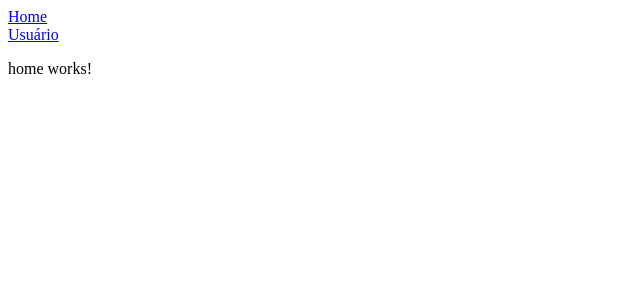
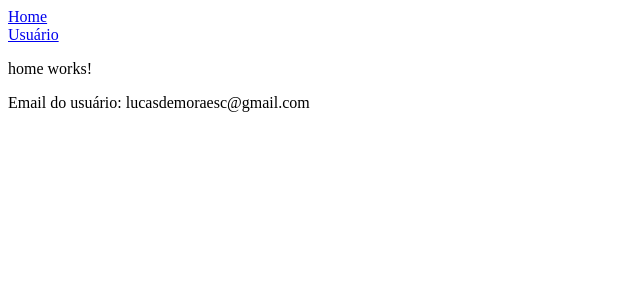
Before and after one commit to lucasdemoraesc/angular-udemy, an Angular app in the folder angular-project/: page /#/home in a window 1280 px wide. Shown: the top 300 px of the page, without its empty margins (0-640 px from the left). Built offline with nearby package versions, Linux system fonts and the light colour scheme.

Commit message:
Serviço de usuários

```diff
--- a/angular-project/src/app/home/home.component.html
+++ b/angular-project/src/app/home/home.component.html
@@ -1 +1,2 @@
 <p>home works!</p>
+<p>Email do usuário: {{ usuario.email }}</p>
--- a/angular-project/src/app/home/home.component.ts
+++ b/angular-project/src/app/home/home.component.ts
@@ -1,4 +1,6 @@
 import { Component, OnInit } from '@angular/core';
+import { UsuarioService } from '../usuario.service';
+import { Usuario } from '../usuario';
 
 @Component({
   selector: 'app-home',
@@ -7,9 +9,11 @@ import { Component, OnInit } from '@angular/core';
 })
 export class HomeComponent implements OnInit {
 
-  constructor() { }
+  public usuario: Usuario;
+  constructor(private usuarioService: UsuarioService) { }
 
   ngOnInit(): void {
+    this.usuario = this.usuarioService.getUsuario();
   }
 
 }
--- /dev/null
+++ b/angular-project/src/app/usuario.service.ts
@@ -0,0 +1,19 @@
+import { Injectable } from '@angular/core';
+import { Usuario } from './usuario';
+
+@Injectable({
+  providedIn: 'root'
+})
+export class UsuarioService {
+
+  constructor() { }
+
+  public getUsuario(): Usuario {
+
+    let usuario = new Usuario();
+    usuario.nome = "Lucas";
+    usuario.email = "lucasdemoraesc@gmail.com";
+
+    return usuario
+  }
+}
--- /dev/null
+++ b/angular-project/src/app/usuario.ts
@@ -0,0 +1,10 @@
+export class Usuario {
+
+	public nome: string;
+	public email: string;
+
+	constructor() {
+		this.nome = "";
+		this.email = "";
+	}
+}
--- a/angular-project/src/app/usuario/usuario.component.html
+++ b/angular-project/src/app/usuario/usuario.component.html
@@ -1 +1,2 @@
 <p>usuario works!</p>
+<p>Nome do usuário: {{usuario.nome}}</p>
--- a/angular-project/src/app/usuario/usuario.component.ts
+++ b/angular-project/src/app/usuario/usuario.component.ts
@@ -1,4 +1,6 @@
 import { Component, OnInit } from '@angular/core';
+import { Usuario } from '../usuario';
+import { UsuarioService } from '../usuario.service';
 
 @Component({
   selector: 'app-usuario',
@@ -7,9 +9,12 @@ import { Component, OnInit } from '@angular/core';
 })
 export class UsuarioComponent implements OnInit {
 
-  constructor() { }
+  public usuario: Usuario;
+
+  constructor(private usuarioService: UsuarioService) { }
 
   ngOnInit(): void {
+    this.usuario = this.usuarioService.getUsuario();
   }
 
 }
```
Also changed, not shown: 2 other files (tests, documents, lock files or other folders).
